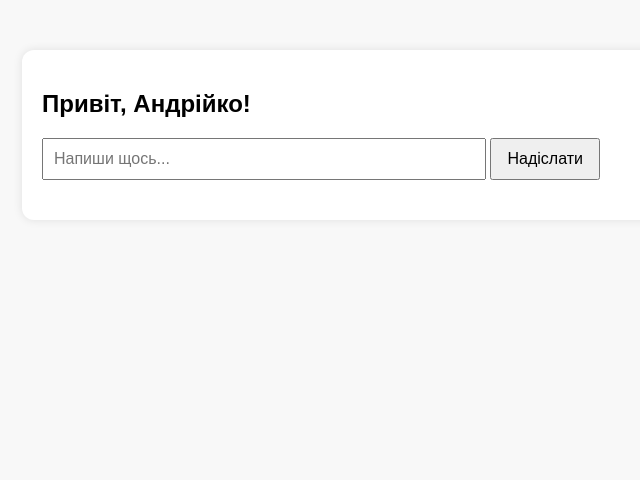
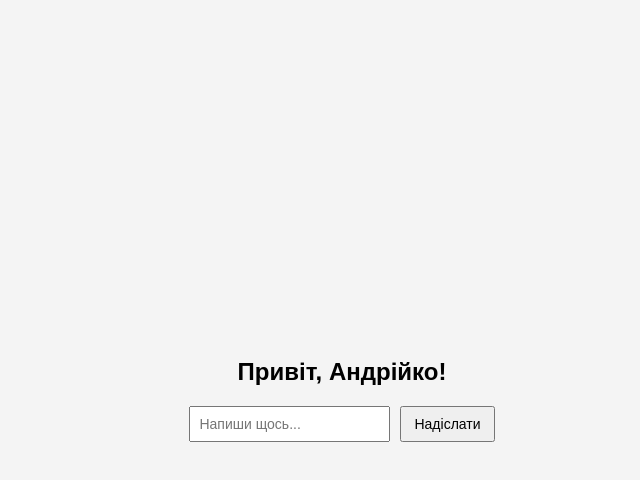
Before and after one commit to Andrzej-sy/Silviachat, a plain HTML site: page index.html in a window 1280 px wide. Shown: the whole page, without its empty margins (298-938 px from the left). Drawn offline with Linux system fonts and the light colour scheme.

Commit message:
Update style.css

```diff
--- a/style.css
+++ b/style.css
@@ -1,28 +1,49 @@
 body {
-  font-family: Arial, sans-serif;
-  background: #f8f8f8;
+  font-family: sans-serif;
+  background-color: #f4f4f4;
+  display: flex;
+  justify-content: center;
+  align-items: center;
+  height: 100vh;
   margin: 0;
-  padding: 0;
 }
-.chat-container {
-  width: 90%;
-  max-width: 600px;
-  margin: 50px auto;
+
+.container {
   background: white;
   padding: 20px;
   border-radius: 12px;
   box-shadow: 0 0 10px rgba(0,0,0,0.1);
+  width: 90%;
+  max-width: 400px;
 }
-#chat-log {
-  margin-top: 20px;
-  white-space: pre-line;
+
+h2 {
+  margin-top: 0;
+  text-align: center;
 }
-input[type="text"] {
-  width: 70%;
+
+.chat-box {
+  height: 250px;
+  overflow-y: auto;
+  border: 1px solid #ccc;
   padding: 10px;
-  font-size: 16px;
+  margin-bottom: 10px;
+  border-radius: 6px;
+  background-color: #fafafa;
 }
+
+form {
+  display: flex;
+  gap: 10px;
+}
+
+input {
+  flex-grow: 1;
+  padding: 8px;
+  font-size: 14px;
+}
+
 button {
-  padding: 10px 15px;
-  font-size: 16px;
+  padding: 8px 12px;
+  font-size: 14px;
 }
```
